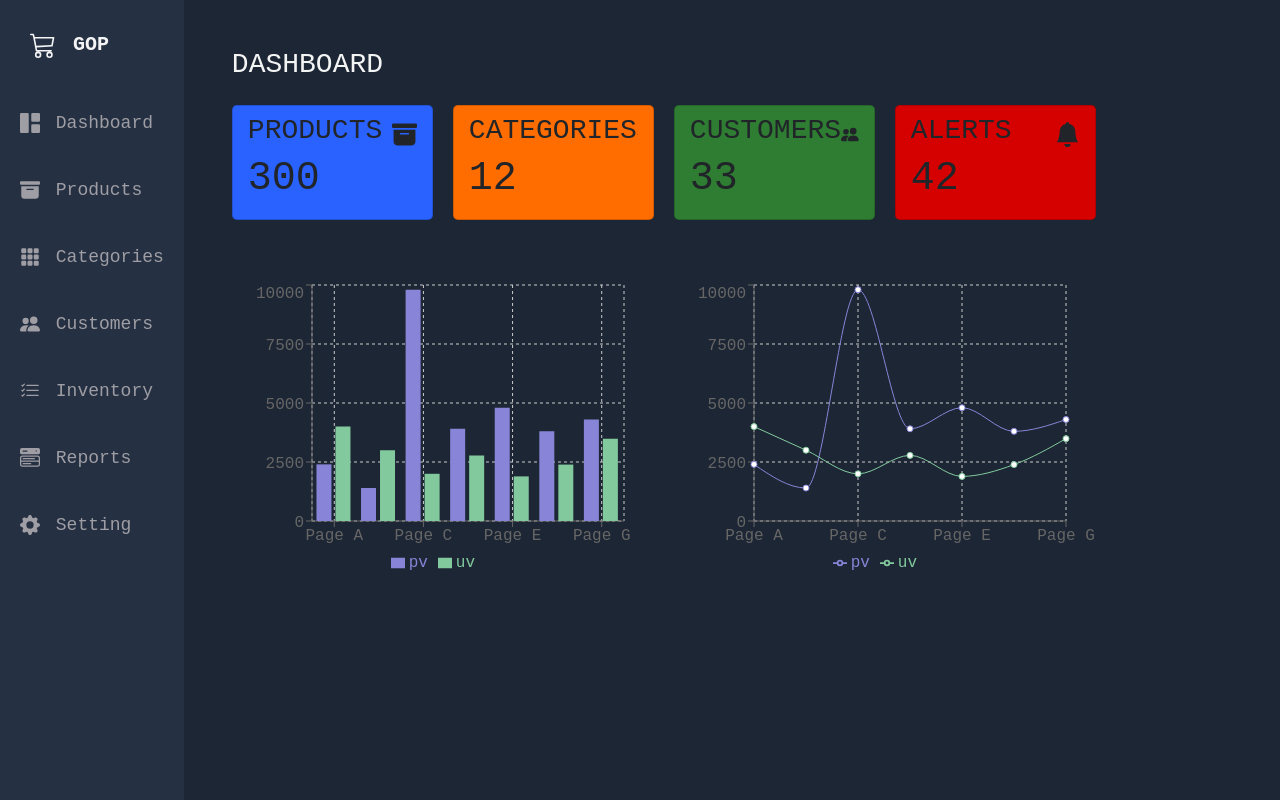
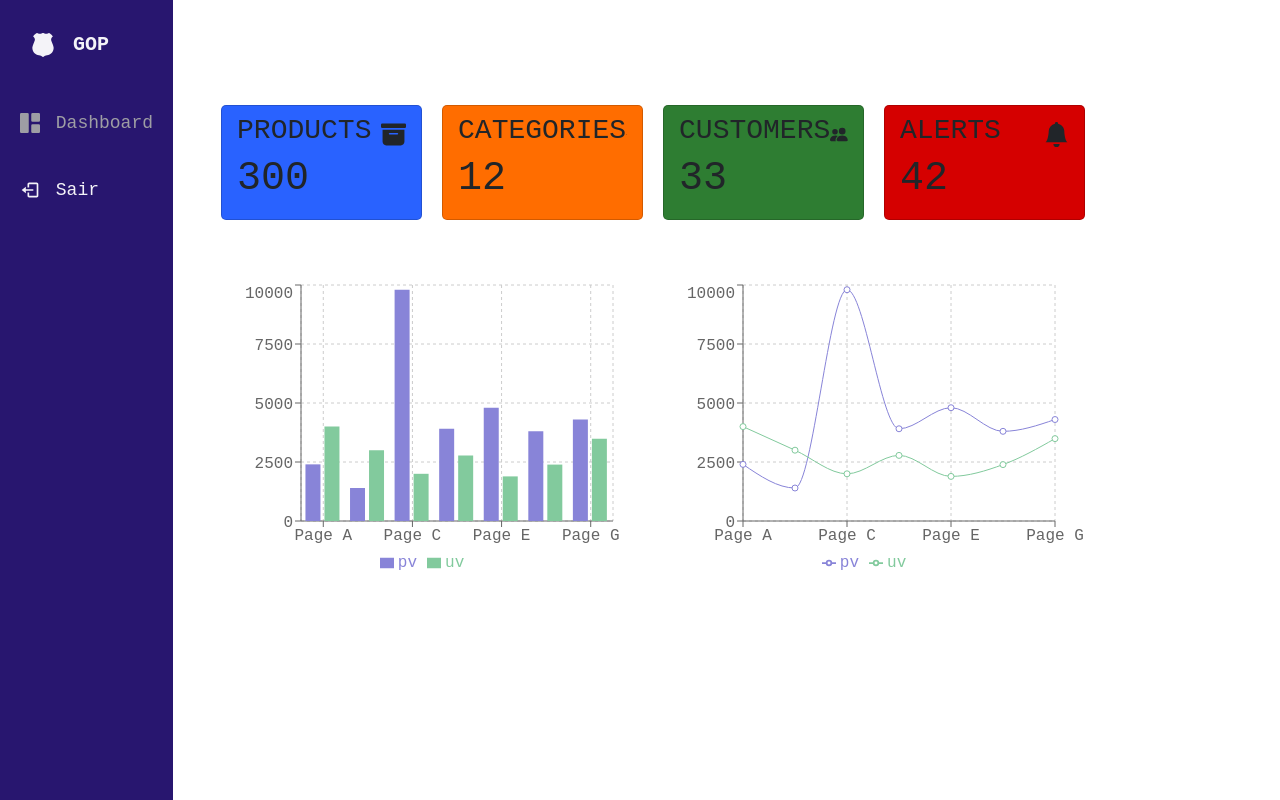
Before and after one commit to AndreiAugusto/GOP, a React (Create React App) app in the folder web/: page /dashboard in a window 1280 px wide. Built offline with nearby package versions, Linux system fonts and the light colour scheme; sample sign-in values are in the browser's storage.

Commit message:
mudanças

```diff
--- a/web/public/index.html
+++ b/web/public/index.html
@@ -24,7 +24,7 @@
       work correctly both with client-side routing and a non-root public URL.
       Learn how to configure a non-root public URL by running `npm run build`.
     -->
-    <title>React App</title>
+    <title>Gestão de Operações Policiais</title>
   </head>
   <body>
     <noscript>You need to enable JavaScript to run this app.</noscript>
--- a/web/src/app.css
+++ b/web/src/app.css
@@ -4,6 +4,10 @@ body {
     background-color: #1d2634;
     color: #9e9ea4;
     font-family: 'Montserrat', sans-serif;
+  }
+
+  .color1{
+    background-color: #28166f !important;
   }
 
   .icon {
@@ -121,6 +125,7 @@ body {
     overflow-y: auto;
     color: rgba(255, 255, 255, 0.95);
     height: 100vh;
+    background-color: white;
   }
 
   .main-title {
--- a/web/src/components/Sidebar/sidebar.jsx
+++ b/web/src/components/Sidebar/sidebar.jsx
@@ -1,15 +1,23 @@
-import React from 'react'
+import React from 'react';
+import '../../app.css'
+import { AuthContext } from '../../contexts/AuthContext';
+import { useContext } from 'react';
 import
 {BsCart3, BsGrid1X2Fill, BsFillArchiveFill, BsFillGrid3X3GapFill, BsPeopleFill,
-  BsListCheck, BsMenuButtonWideFill, BsFillGearFill}
- from 'react-icons/bs'
+  BsListCheck, BsFillGearFill} from 'react-icons/bs';
+import {BiLogOut} from 'react-icons/bi';
+import {GiPoliceBadge} from 'react-icons/gi';
+
 
 export function Sidebar({openSidebarToggle, OpenSidebar}) {
+
+    const { logout } = useContext(AuthContext);
+
   return (
-    <aside id="sidebar" className={openSidebarToggle ? "sidebar-responsive": ""}>
+    <aside  id="sidebar" className={openSidebarToggle ? "sidebar-responsive": " color1" }>
         <div className='sidebar-title'>
             <div className='sidebar-brand'>
-                <BsCart3  className='icon_header'/> GOP
+                <GiPoliceBadge  className='icon_header'/> GOP
             </div>
             <span className='icon close_icon' onClick={OpenSidebar}>X</span>
         </div>
@@ -20,14 +28,9 @@ export function Sidebar({openSidebarToggle, OpenSidebar}) {
                     <BsGrid1X2Fill className='icon'/> Dashboard
                 </a>
             </li>
-            <li className='sidebar-list-item'>
+            {/* <li className='sidebar-list-item'>
                 <a href="">
                     <BsFillArchiveFill className='icon'/> Products
-                </a>
-            </li>
-            <li className='sidebar-list-item'>
-                <a href="">
-                    <BsFillGrid3X3GapFill className='icon'/> Categories
                 </a>
             </li>
             <li className='sidebar-list-item'>
@@ -42,14 +45,14 @@ export function Sidebar({openSidebarToggle, OpenSidebar}) {
             </li>
             <li className='sidebar-list-item'>
                 <a href="">
-                    <BsMenuButtonWideFill className='icon'/> Reports
-                </a>
-            </li>
-            <li className='sidebar-list-item'>
-                <a href="">
                     <BsFillGearFill className='icon'/> Setting
                 </a>
-            </li>
+            </li> */}
+            <a onClick={logout}>
+                <li className='sidebar-list-item'>
+                    <BiLogOut className='icon'/> Sair
+                </li>
+            </a>
         </ul>
     </aside>
   )
--- a/web/src/contexts/AuthContext.jsx
+++ b/web/src/contexts/AuthContext.jsx
@@ -10,12 +10,12 @@ export function AuthContextProvider ({ children }) {
 
     const login = async (data) => {
         try {
-            // setLoading(true)
-            // const result = await api.post('/login', data);
-            // sessionStorage.setItem(
-            //     'token',
-            //     JSON.stringify(result.data.accessToken)
-            // );
+            setLoading(true)
+            const result = await api.post('/login', data);
+            sessionStorage.setItem(
+                'token',
+                JSON.stringify(result.data.accessToken)
+            );
             navigate('/dashboard')
         } catch (error) {
             alert(`Houve um erro no Login: ${error.response.data.error}`)
--- a/web/src/pages/Dashboard/index.jsx
+++ b/web/src/pages/Dashboard/index.jsx
@@ -63,7 +63,7 @@ export function Dashboard() {
 
   return (
     <main className='main-container d-flex'>
-        <div className=''>
+        <div>
           <Sidebar openSidebarToggle={openSidebarToggle} OpenSidebar={OpenSidebar}/>
         </div>
         <div className='p-5 w-75'>
--- a/web/src/pages/Login/index.jsx
+++ b/web/src/pages/Login/index.jsx
@@ -46,9 +46,9 @@ export function Login () {
                                 label='Senha'
                                 type='password'
                                 placeholder='Digite sua senha'
-                                name='password'
-                                error={errors.password}
-                                validations={register('password', {
+                                name='senha'
+                                error={errors.senha}
+                                validations={register('senha', {
                                     required:{
                                         value:true,
                                         message:'Senha obrigatória!'
--- a/web/src/pages/Register/index.jsx
+++ b/web/src/pages/Register/index.jsx
@@ -15,6 +15,18 @@ export function Register () {
     const { register, handleSubmit, watch, formState: { errors } } = useForm();
     const { loading, createUser } = useContext(AuthContext);
 
+    const onSubmit = async (data) => {
+        try {
+            console.log(data);
+            if(data.senha !== data.confirmaSenha){
+                alert('As senhas não coincidem!');
+            }else{
+                createUser(data);
+            }
+        } catch (error) {
+            console.error(error);
+        }
+    }
 
     return (
         <div className={styles.main}>
@@ -27,7 +39,7 @@ export function Register () {
                     </div>
                     <h1 className={styles.h1Login}>Registre-se</h1>
 
-                    <form className={stylesRegister.form} noValidate onSubmit={handleSubmit(createUser)}>
+                    <form className={stylesRegister.form} noValidate onSubmit={handleSubmit(onSubmit)}>
                         <Input
                             label='Nome completo'
                             type='nome'
@@ -61,7 +73,7 @@ export function Register () {
                         <Input
                             className={stylesRegister.form}
                             label='Senha'
-                            type='senha'
+                            type='password'
                             placeholder='Digite sua senha'
                             name='senha'
                             error={errors.senha}
@@ -79,11 +91,11 @@ export function Register () {
                         <Input
                             className={stylesRegister.form}
                             label='Confirmar senha'
-                            type='senha'
+                            type='password'
                             placeholder='Digite sua senha'
-                            name='senha'
+                            name='confirmaSenha'
                             error={errors.senha}
-                            validations={register('senha', {
+                            validations={register('confirmaSenha', {
                                 required:{
                                     value:true,
                                     message:'Senha obrigatória!'
--- a/web/src/routes.jsx
+++ b/web/src/routes.jsx
@@ -26,10 +26,9 @@ export function Navigations() {
                 <Routes>
                     <Route path="/" element={<Login />} />
                     <Route path="/register" element={<Register />} />
-                    <Route path="/dashboard" element={<Dashboard />} />
-                    <Route path="/foods" element={
+                    <Route path="/dashboard" element={
                         <PrivateRoute>
-                                <Foods />
+                            <Dashboard />
                         </PrivateRoute>
                     } />
                 </Routes>
```
